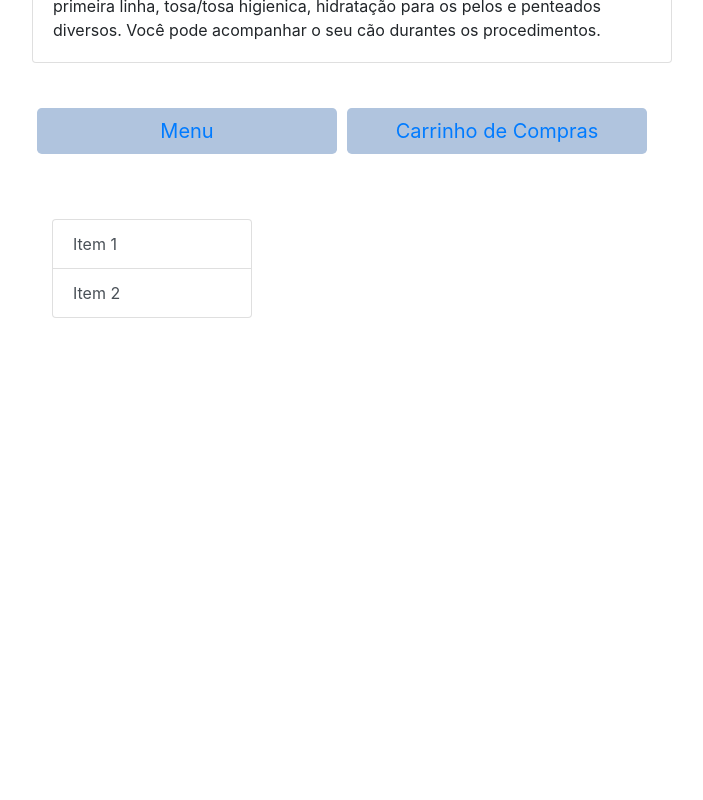
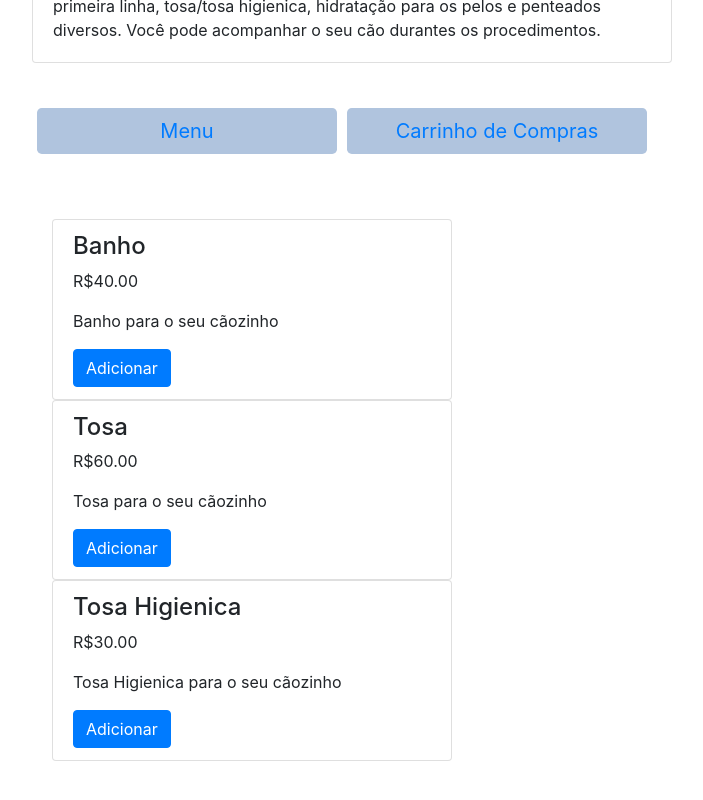
Before and after one commit to analivianogueira/app-dogs, an Angular app in the folder application-dogs/: page /petcare/1/menu in a window 1280 px wide. Shown: the part 532-1332 px from the top of the page, without its empty margins (8-711 px from the left). Before the commit the page ends 910 px from the top, so only its background shows below. Built offline with nearby package versions, Linux system fonts and the light colour scheme.

Commit message:
Criacao do menu com as opcoes de servico

```diff
--- a/application-dogs/src/app/pet-care-details/menu-item/menu-item.component.html
+++ b/application-dogs/src/app/pet-care-details/menu-item/menu-item.component.html
@@ -1,4 +1,8 @@
-<div data-spy="scroll" data-target="#list-example" data-offset="0" class="scrollspy-example container"  style="width: 400px;">
-    <h4 id="list-item-1">Item 1</h4>
-    <h4 id="list-item-2">Item 2</h4>
-</div>
+<ul class="list-group" style="width: 400px;">
+    <li class="list-group-item">
+    <h4>{{menuItem.nameItem}}</h4>
+    <p>{{menuItem.price | currency: 'BRL': true}}</p>
+    <p>{{menuItem.description}}</p>
+    <button type="button" class="btn btn-primary" (click)="emitAddEvent">Adicionar</button>
+    </li>
+</ul>
--- a/application-dogs/src/app/pet-care-details/menu-item/menu-item.component.ts
+++ b/application-dogs/src/app/pet-care-details/menu-item/menu-item.component.ts
@@ -1,4 +1,5 @@
-import { Component, OnInit } from '@angular/core';
+import { MenuItem } from './menu-item.model';
+import { Component, OnInit, Input, Output, EventEmitter } from '@angular/core';
 
 @Component({
   selector: 'app-menu-item',
@@ -7,9 +8,16 @@ import { Component, OnInit } from '@angular/core';
 })
 export class MenuItemComponent implements OnInit {
 
+  @Input() menuItem: MenuItem;
+  @Output() add = new EventEmitter();
+
   constructor() { }
 
   ngOnInit(): void {
   }
 
+  emitAddEvent(){
+    this.add.emit(this.menuItem);
+  }
+
 }
--- /dev/null
+++ b/application-dogs/src/app/pet-care-details/menu-item/menu-item.model.ts
@@ -0,0 +1,6 @@
+export interface MenuItem {
+    id: string;
+    nameItem: string;
+    description: string;
+    price: number;
+}
--- a/application-dogs/src/app/pet-care-details/menu/menu.component.html
+++ b/application-dogs/src/app/pet-care-details/menu/menu.component.html
@@ -1,4 +1,3 @@
 <div id="list-example" class="list-group" style="width: 200px;">
-  <a class="list-group-item list-group-item-action" href="#list-item-1">Item 1</a>
-  <a class="list-group-item list-group-item-action" href="#list-item-2">Item 2</a>
+  <app-menu-item *ngFor="let item of menu" [menuItem]="item"></app-menu-item>
 </div>
--- a/application-dogs/src/app/pet-care-details/menu/menu.component.ts
+++ b/application-dogs/src/app/pet-care-details/menu/menu.component.ts
@@ -1,4 +1,7 @@
+import { MenuItem } from './../menu-item/menu-item.model';
+import { PetCareService } from './../../pet-care/pet-care.service';
 import { Component, OnInit } from '@angular/core';
+import { ActivatedRoute } from '@angular/router';
 
 @Component({
   selector: 'app-menu',
@@ -7,9 +10,13 @@ import { Component, OnInit } from '@angular/core';
 })
 export class MenuComponent implements OnInit {
 
-  constructor() { }
+  menu: MenuItem[];
+
+  constructor(private petCareService: PetCareService, private route: ActivatedRoute) { }
 
   ngOnInit(): void {
+    this.menu = this.petCareService.getMenuById(this.route.parent.snapshot.params['id']);
+
   }
 
 }
--- a/application-dogs/src/app/pet-care/pet-care.service.ts
+++ b/application-dogs/src/app/pet-care/pet-care.service.ts
@@ -1,3 +1,4 @@
+import { MenuItem } from './../pet-care-details/menu-item/menu-item.model';
 import {Http} from '@angular/http';
 import { Injectable } from '@angular/core';
 import { Observable } from 'rxjs';
@@ -10,6 +11,8 @@ import { Care } from './care-services/care.model';
 
 @Injectable()
 export class PetCareService{
+    menuResponse: MenuItem[] = [];
+
     constructor(private http: Http){}
 
     careServices(): Observable<Care[]>{
@@ -25,7 +28,6 @@ export class PetCareService{
     }
 
     careServiceByIdLocale(id: string): Care{
-        debugger;
         for (var item  of this.listOfCares) {
             console.log(item);
             if (item.id == id){
@@ -33,6 +35,17 @@ export class PetCareService{
             }
         }
         return null;
+    }
+
+    getMenuById(id: string): MenuItem[]{
+        this.menuResponse = [];
+        for (var item  of this.listOfMenuItens) {
+            console.log(item);
+            if (item.id == id){
+                this.menuResponse.push(item);
+            }
+        }
+        return this.menuResponse;
     }
 
     caresList (): Care[] {
@@ -66,4 +79,62 @@ export class PetCareService{
         description: 'Adestramento de diversos tipo com profissionais certificados e espaços equipados para competições.',
     }
     ];
+
+    listOfMenuItens: MenuItem[] = [
+        {
+            id: '1',
+            nameItem: 'Banho',
+            description: 'Banho para o seu cãozinho',
+            price: 40.00
+        },
+        {
+            id: '1',
+            nameItem: 'Tosa',
+            description: 'Tosa para o seu cãozinho',
+            price: 60.00
+        },
+        {
+            id: '1',
+            nameItem: 'Tosa Higienica',
+            description: 'Tosa Higienica para o seu cãozinho',
+            price: 30.00
+        },
+        {
+            id: '2',
+            nameItem: 'Passeio horário comercial',
+            description: 'Passeio para o seu cão no período de 1 hora.',
+            price: 20.00
+        },
+        {
+            id: '2',
+            nameItem: 'Passeio horário extra',
+            description: 'Passeio para o seu cão no período de 1 hora.',
+            price: 35.00
+        },
+        {
+            id: '3',
+            nameItem: 'Consulta médica  horário comercial',
+            description: 'Consulta para o seu cão em horário comercial.',
+            price: 90.00
+        },
+        {
+            id: '3',
+            nameItem: 'Consulta médica  após as 20h00.',
+            description: 'Consulta para o seu cão após as 20h00',
+            price: 120.00
+        },
+        {
+            id: '4',
+            nameItem: 'Adestramento comandos básicos.',
+            description: 'Valor referente a hora aula.',
+            price: 40.00
+        },
+        {
+            id: '4',
+            nameItem: 'Adestramento competições.',
+            description: 'Para essa especialidade deve ser fechado um pacote de 5 aulas.',
+            price: 400.00
+        }
+
+    ];
 }
```
